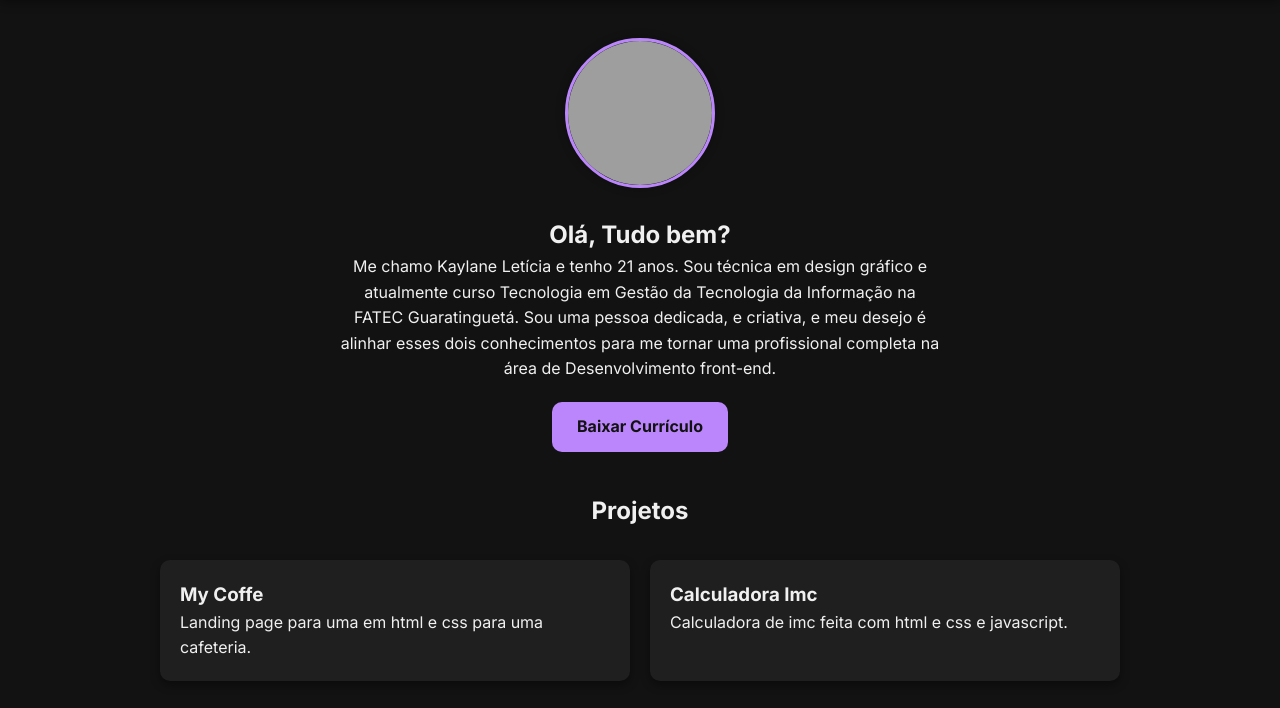
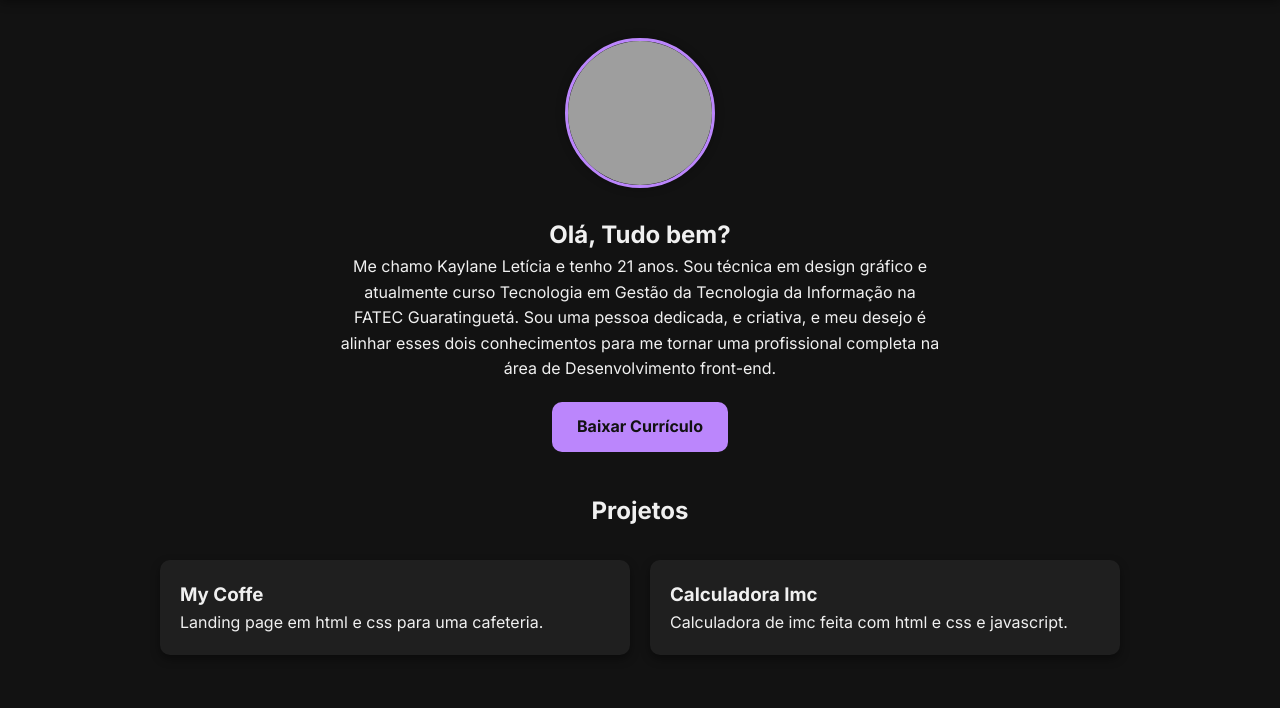
Before and after one commit to kaylaneleticia10/Portfolio, a plain HTML site: page index.html in a window 1280 px wide. Shown: the part 92-800 px from the top of the page. Drawn offline with Linux system fonts and the light colour scheme; grey boxes are pictures that could not be loaded.

Commit message:
Update index.html

```diff
--- a/index.html
+++ b/index.html
@@ -35,7 +35,7 @@
       <div class="grid-projetos">
         <a href="https://kaylaneleticia10.github.io/LandingPage-MyCoffe/#menu" target="_blank" class="card">
           <h3>My Coffe</h3>
-          <p>Landing page para uma em html e css para uma cafeteria.</p>
+          <p>Landing page em html e css para uma cafeteria.</p>
         </a>
         <a href="https://kaylaneleticia10.github.io/Calculadora-imc/" target="_blank" class="card">
           <h3>Calculadora Imc</h3>
```
